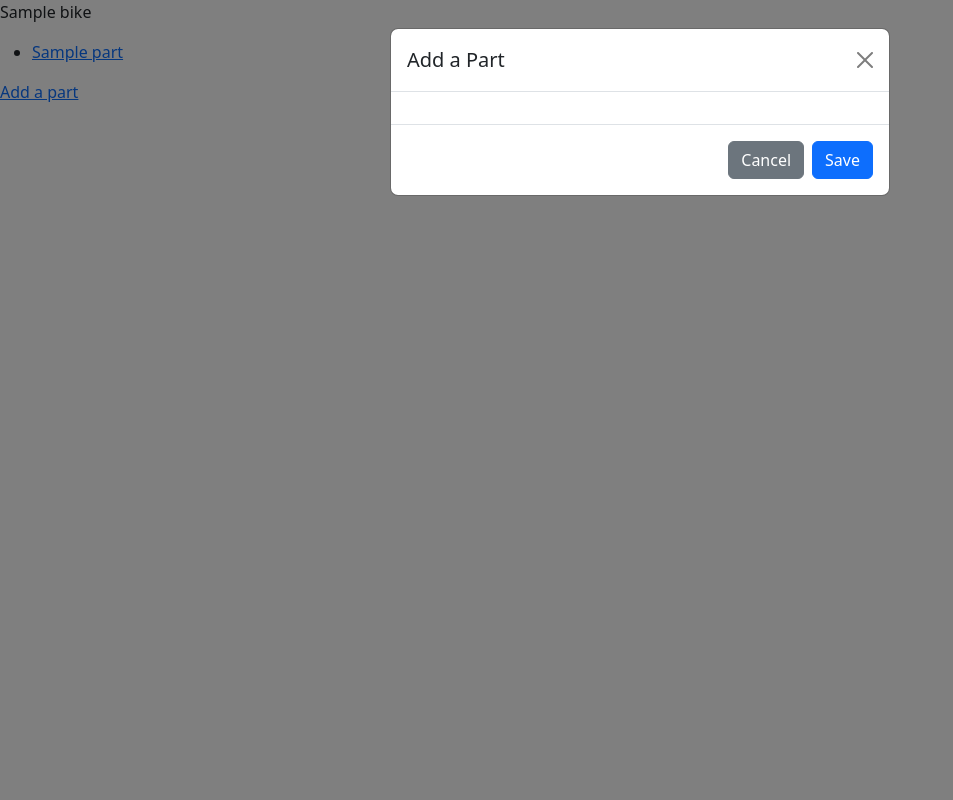
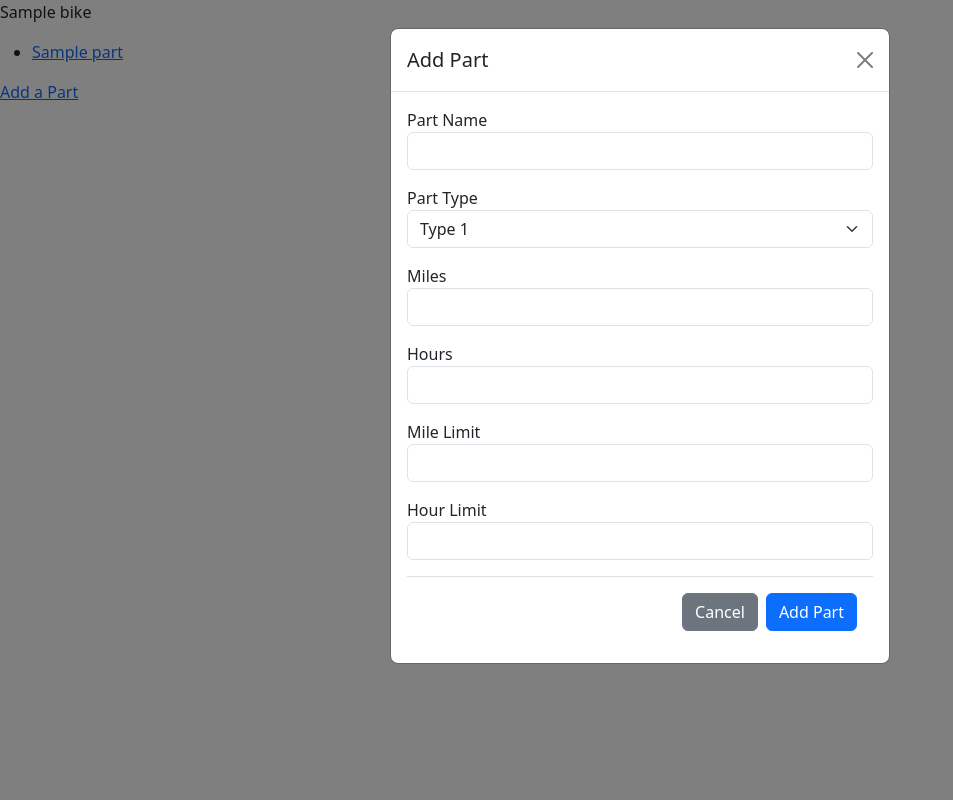
Before and after one commit to Ja5onHoffman/chaintracker, a Flask app: page /bike/1 in a window 1280 px wide, after a click on "Add a Part". Shown: the whole page, without its empty margins (0-953 px from the left). Run offline with Flask 3, Linux system fonts and the light colour scheme; a user stored in the database is signed in; tables that the repository leaves empty hold one stand-in row (values such as "Sample post").

Commit message:
add_part form works

```diff
--- a/app.py
+++ b/app.py
@@ -5,7 +5,7 @@ from models import Owner, Bike, Part
 from database import db
 import os
 from dotenv import load_dotenv
-from forms import LoginForm, RegistrationForm
+from forms import LoginForm, RegistrationForm, PartForm, BikeForm
 
 load_dotenv()
 
@@ -54,12 +54,19 @@ def userhome(username):
 @app.route('/bike/<int:bike_id>')
 @login_required
 def bike(bike_id):
+    form = PartForm()
     bike = Bike.query.get(bike_id)
-    return render_template('bike.html', bike=bike)
+    return render_template('bike.html', bike=bike, bike_id=bike_id, form=form)
 
-@app.route('/addpart', methods=['GET', 'POST'])
+@app.route('/part/<int:part_id>')
 @login_required
-def addpart(bike_id):
+def part(part_id):
+    part = Part.query.get(part_id)
+    return render_template('part.html', part=part)
+
+@app.route('/add_part/<int:bike_id>', methods=['GET', 'POST'])
+@login_required
+def add_part(bike_id):
     bike = Bike.query.get(bike_id)
     form = PartForm()
     if form.validate_on_submit():
@@ -74,7 +81,7 @@ def addpart(bike_id):
         db.session.commit()
         flash("Congratulations, you added a part!")
         return redirect(url_for('bike', bike_id=bike_id))
-    return render_template('addpart.html', title='Add Part', form=form)
+    return render_template('add_part.html', title='Add Part', bike_id=bike_id, form=form)
 
 @app.route('/register', methods=['GET', 'POST'])
 def register():
--- a/forms.py
+++ b/forms.py
@@ -1,5 +1,5 @@
 from flask_wtf import FlaskForm
-from wtforms import StringField, PasswordField, BooleanField, SubmitField
+from wtforms import StringField, PasswordField, BooleanField, SubmitField, SelectField, IntegerField
 from wtforms.validators import ValidationError, DataRequired, Email, EqualTo
 from models import Owner, Bike, Part
 from flask_login import current_user
@@ -29,7 +29,7 @@ class RegistrationForm(FlaskForm):
 
 class PartForm(FlaskForm):
     name = StringField('Part Name', validators=[DataRequired()])
-    part_type = StringField('Part Type', validators=[DataRequired()])
+    part_type = SelectField('Part Type', choices=[('type1', 'Type 1'), ('type2', 'Type 2')], validators=[DataRequired()])
     miles = StringField('Miles', validators=[DataRequired()])
     hours = StringField('Hours', validators=[DataRequired()])
     mile_limit = StringField('Mile Limit', validators=[DataRequired()])
--- a/models.py
+++ b/models.py
@@ -9,7 +9,7 @@ class Owner(UserMixin, db.Model):
     username = db.Column(db.String(64), index=True, unique=True)
     email = db.Column(db.String(120), index=True, unique=True)
     password_hash = db.Column(db.String(128))
-    bikes = db.relationship('Bike', backref='user', lazy='dynamic')
+    bikes = db.relationship('Bike', backref='owner', lazy='dynamic')
 
     def __repr__(self):
         return '<Owner {}>'.format(self.username)
--- /dev/null
+++ b/templates/add_part.html
@@ -0,0 +1,47 @@
+<!-- Button trigger modal -->
+
+<!-- Modal -->
+<div class="modal fade" id="addPartModal" tabindex="-1" aria-labelledby="addPartModalLabel" aria-hidden="true">
+  <div class="modal-dialog">
+    <div class="modal-content">
+      <div class="modal-header">
+        <h5 class="modal-title" id="addPartModalLabel">Add Part</h5>
+        <button type="button" class="btn-close" data-bs-dismiss="modal" aria-label="Close"></button>
+      </div>
+      <div class="modal-body">
+        <!-- Render the form -->
+        <form method="POST" action="{{ url_for('add_part', bike_id=bike_id) }}">
+          {{ form.hidden_tag() }}
+          <div class="mb-3">
+            {{ form.name.label }}
+            {{ form.name(class="form-control") }}
+          </div>
+          <div class="mb-3">
+            {{ form.part_type.label }}
+            {{ form.part_type(class="form-select") }}
+          </div>
+          <div class="mb-3">
+            {{ form.miles.label }}
+            {{ form.miles(class="form-control") }}
+          </div>
+          <div class="mb-3">
+            {{ form.hours.label }}
+            {{ form.hours(class="form-control") }}
+          </div>
+          <div class="mb-3">
+            {{ form.mile_limit.label }}
+            {{ form.mile_limit(class="form-control") }}
+          </div>
+          <div class="mb-3">
+            {{ form.hour_limit.label }}
+            {{ form.hour_limit(class="form-control") }}
+          </div>
+          <div class="modal-footer">
+            <button type="button" class="btn btn-secondary" data-bs-dismiss="modal">Cancel</button>
+            {{ form.submit(class="btn btn-primary") }}
+          </div>
+        </form>
+      </div>
+    </div>
+  </div>
+</div>
--- a/templates/bike.html
+++ b/templates/bike.html
@@ -10,29 +10,9 @@
     {% endfor %}
 </ul>
 {% endif %}
-<p><a href="#" data-bs-toggle="modal" data-bs-target="#addPartModal">Add a part</a></p>
 
-<!-- Modal -->
-<div class="modal fade" id="addPartModal" tabindex="-1" aria-labelledby="addPartModalLabel" aria-hidden="true">
-  <div class="modal-dialog">
-    <div class="modal-content">
-      <div class="modal-header">
-        <h5 class="modal-title" id="addPartModalLabel">Add a Part</h5>
-        <button type="button" class="btn-close" data-bs-dismiss="modal" aria-label="Close"></button>
-      </div>
-      <div class="modal-body">
-        <!-- Add your form or content for adding a part here -->
-        <form>
-          <!-- Form fields for adding a part -->
-        </form>
-      </div>
-      <div class="modal-footer">
-        <button type="button" class="btn btn-secondary" data-bs-dismiss="modal">Cancel</button>
-        <button type="button" class="btn btn-primary">Save</button>
-      </div>
-    </div>
-  </div>
-</div>
+<a href="#" data-bs-toggle="modal" data-bs-target="#addPartModal">Add a Part</a>
+
+{% include "add_part.html" %}
 
 {% endblock %}
-s
```
Also changed, not shown: templates/part.html (added, +11 -0 lines), templates/addpart.html (deleted).
